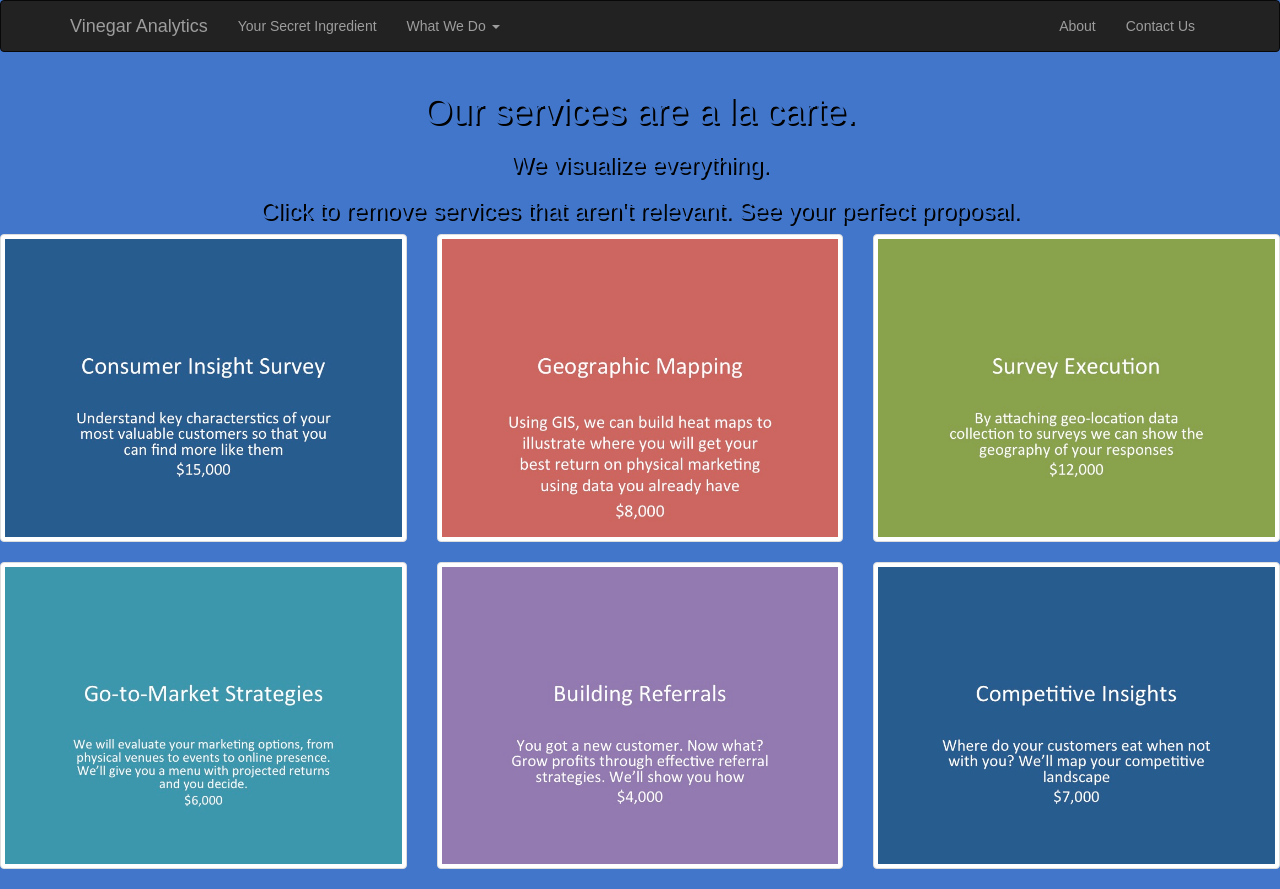
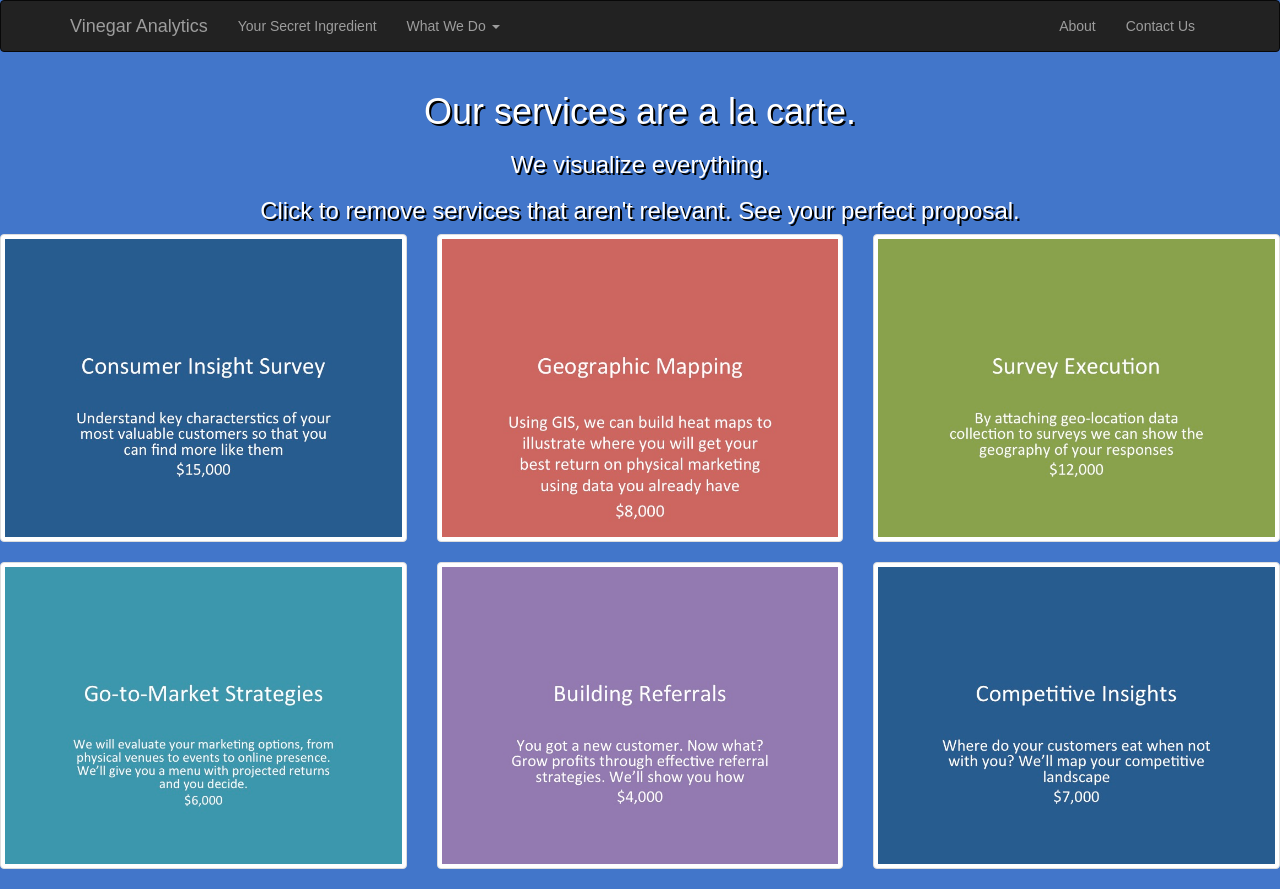
Before and after one commit to grumford2016/grumford2016.github.io, a plain HTML site: page StaticPage2.html in a window 1280 px wide. Drawn offline with nearby package versions, Linux system fonts and the light colour scheme.

Commit message:
font and background color

```diff
--- a/StaticPage2.css
+++ b/StaticPage2.css
@@ -8,14 +8,14 @@ body {
 
 body h1{
   font-family: 'Raleway', sans-serif;
-  color: #4276CA;
+  color: white;
   text-shadow: 2px 2px black;
 }
 
 body h2{
 	font-family: 'Raleway', sans-serif;
 	font-size: x-large;
-	color: #4276CA;
+	color: white;
 	text-shadow: 2px 2px black;
 }
 
```
